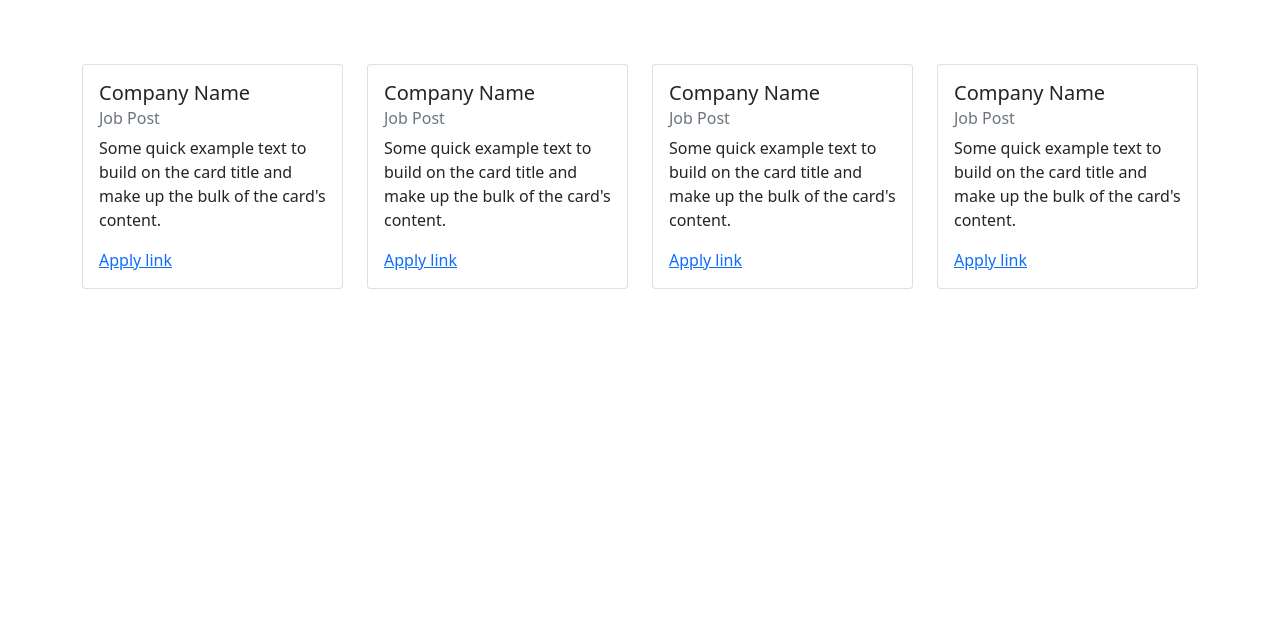
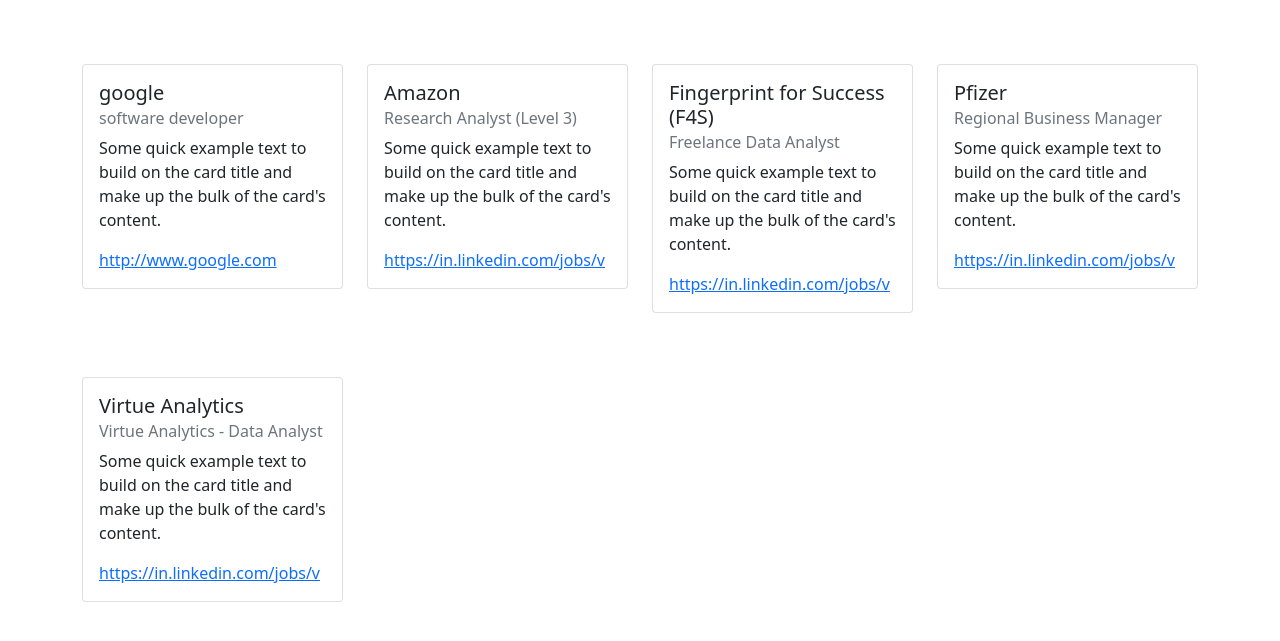
Before and after one commit to vanditadwivedi/mini-project, a Django app: page / in a window 1280 px wide. Shown: the part 56-697 px from the top of the page. Run offline with Django 4.2, Linux system fonts and the light colour scheme; data comes from the database, SQL or seed files in the repository; both versions use the stored data as it was after the commit.

Commit message:
third commit

```diff
--- a/webscrap/templates/webscrap/main.html
+++ b/webscrap/templates/webscrap/main.html
@@ -5,53 +5,21 @@
 <!---------------------------------------Card---------------------------------->
 <div class="container">
   <div class="row gy-3 my-5">
+    {% for item in alljobs%}
     <div class="col-sm-6 col-md-4 col-lg-3">
       <div class="card">
         <div class="card-body">
-          <h5 class="card-title">Company Name</h5>
-          <h6 class="card-subtitle mb-2 text-muted">Job Post </h6>
+          <h5 class="card-title">{{item.company_name }}</h5>
+          <h6 class="card-subtitle mb-2 text-muted">{{item.title }}</h6>
           <p class="card-text">Some quick example text to build on the card title and make up the bulk of the card's content.</p>
-          <a href="#" class="card-link">Apply link</a>
+          <a href="{{item.link}}" class="card-link">{{item.link|slice:"0:30"}}</a>
         </div>
       </div>
     </div>
-<!----------------------------------Card2------------------------------------->
-    <div class="col-sm-6 col-md-4 col-lg-3">
-      <div class="card">
-        <div class="card-body">
-          <h5 class="card-title">Company Name</h5>
-          <h6 class="card-subtitle mb-2 text-muted">Job Post </h6>
-          <p class="card-text">Some quick example text to build on the card title and make up the bulk of the card's content.</p>
-          <a href="#" class="card-link">Apply link</a>
-        </div>
-      </div>
-    </div>
-  <!-------------------------------------------card 3------------------------>
-    <div class="col-sm-6 col-md-4 col-lg-3">
-      <div class="card">
-        <div class="card-body">
-          <h5 class="card-title">Company Name</h5>
-          <h6 class="card-subtitle mb-2 text-muted">Job Post </h6>
-          <p class="card-text">Some quick example text to build on the card title and make up the bulk of the card's content.</p>
-          <a href="#" class="card-link">Apply link</a>
-        </div>
-      </div>
-    </div>
-  <!---------------------------------------------card 4----------------------->
-    <div class="col-sm-6 col-md-4 col-lg-3">
-      <div class="card">
-        <div class="card-body">
-          <h5 class="card-title">Company Name</h5>
-          <h6 class="card-subtitle mb-2 text-muted">Job Post </h6>
-          <p class="card-text">Some quick example text to build on the card title and make up the bulk of the card's content.</p>
-          <a href="#" class="card-link">Apply link</a>
-        </div>
-      </div>
-    </div>
-
-  </div>
-</div>
-
-
+    {% if forloop.counter|divisibleby:4%}
+    </div><div class="row gy-3 my-5">
+      {%endif%}
+      {%endfor%}
+      </div></div>
 
 {%  endblock %}
--- a/webscrap/views.py
+++ b/webscrap/views.py
@@ -2,13 +2,13 @@
 from django.http import HttpResponse
 from .models import Personalize,Tags,jobDetails
 from django.contrib import messages
-from django.contrib.auth import authenticate
 
 
 # Create your views here.
 
 def index(request):
-    return render(request,'webscrap/main.html')
+    alljobs=jobDetails.objects.all()
+    return render(request,'webscrap/main.html',{'alljobs':alljobs})
 def about(request):
     return render(request,'webscrap/about.html')
 def personalize(request):
```
Also changed, not shown: db.sqlite3.
